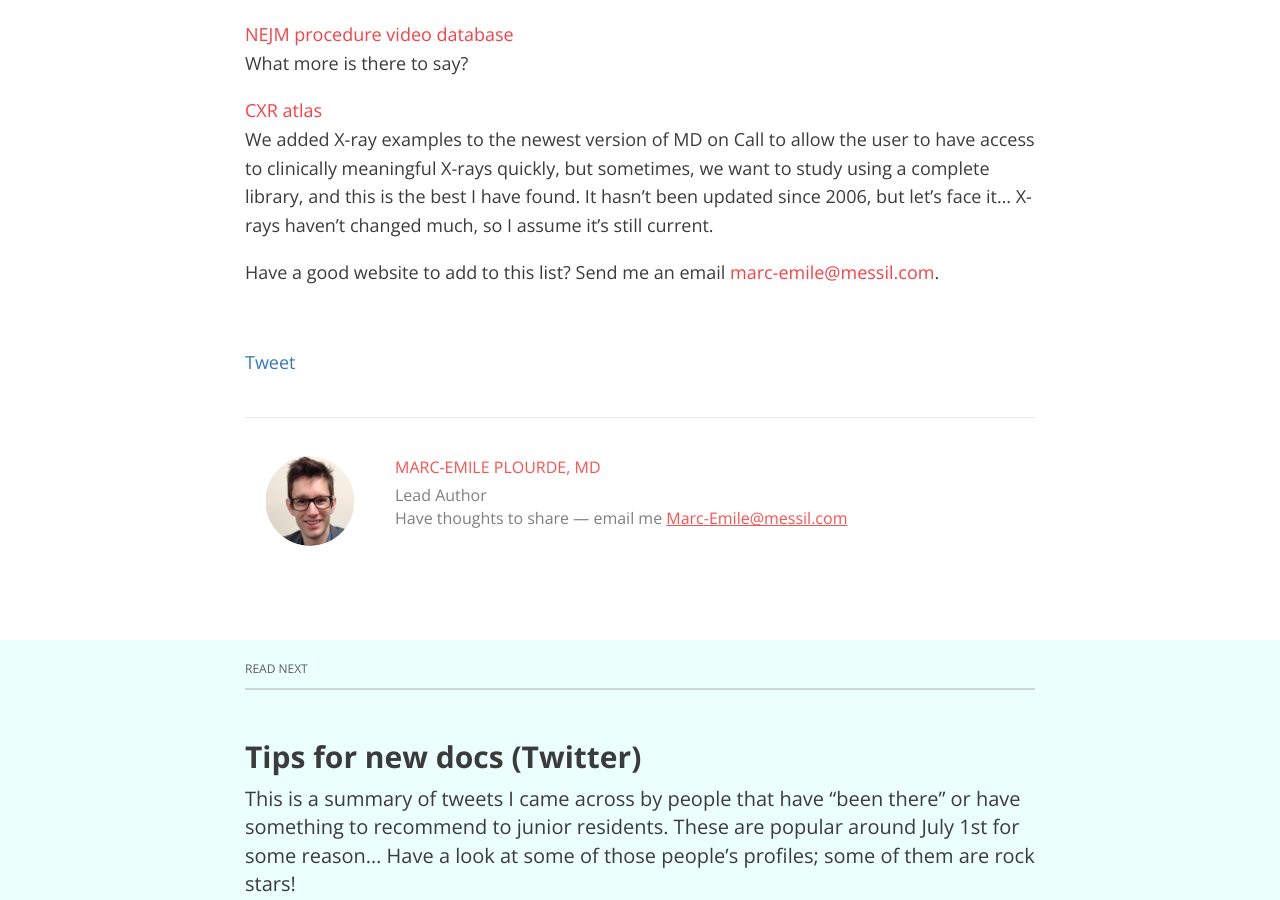
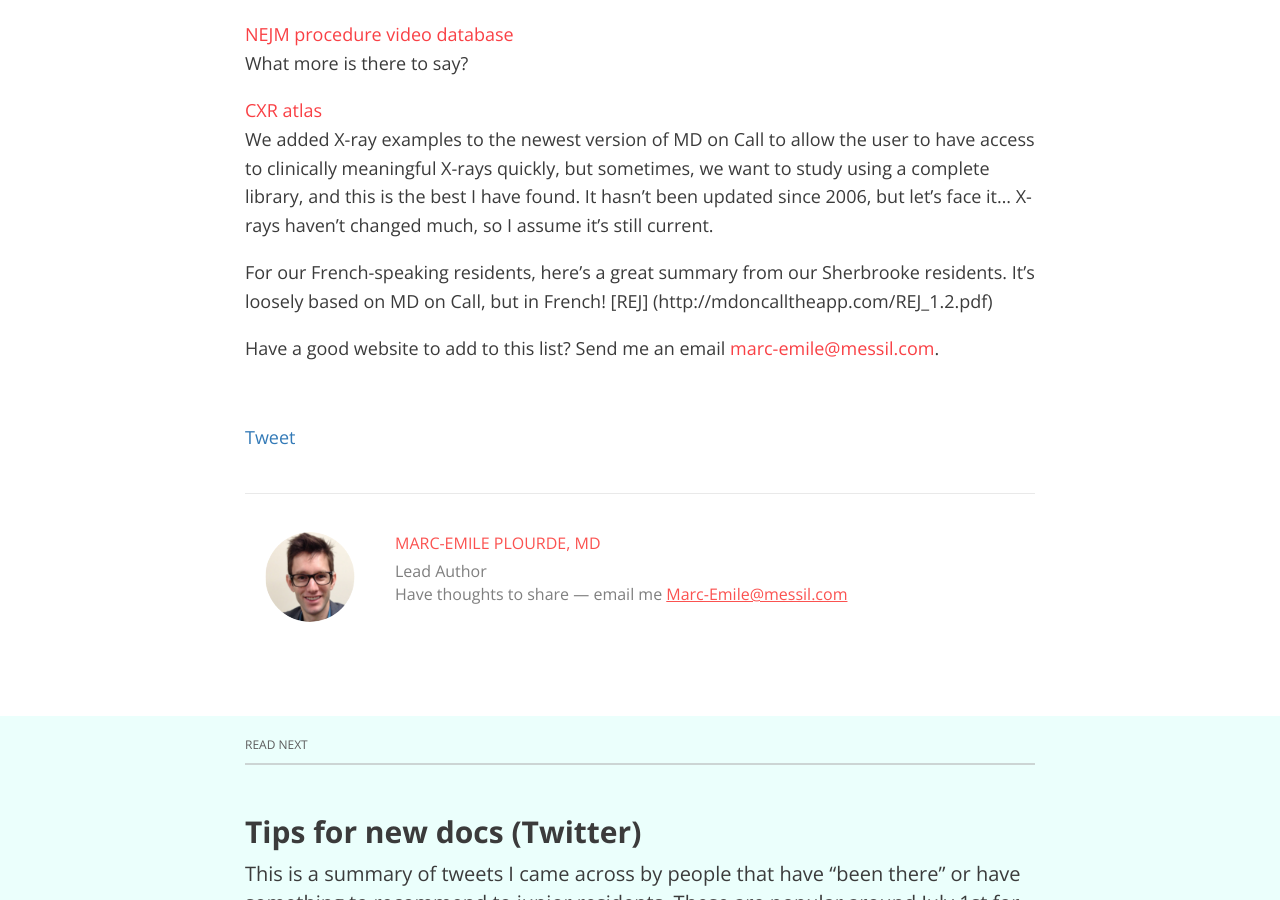
Before and after one commit to Messil/messil.github.io, a Jekyll site: the page built from _posts/2015-04-04-online-resources.markdown, in a window 1280 px wide and 900 px high, scrolled down 832 px. Built offline with Jekyll 4.4.1, drawn with Linux system fonts in a browser that asks for light colours; comment, search, counter and statistics services are not loaded.

Commit message:
Add online resource

```diff
--- a/_posts/2015-04-04-online-resources.markdown
+++ b/_posts/2015-04-04-online-resources.markdown
@@ -25,4 +25,6 @@ What more is there to say?
 [CXR atlas](http://www.meddean.luc.edu/lumen/meded/medicine/pulmonar/cxr/atlas/cxratlas_f.htm)
 We added X-ray examples to the newest version of MD on Call to allow the user to have access to clinically meaningful X-rays quickly, but sometimes, we want to study using a complete library, and this is the best I have found. It hasn’t been updated since 2006, but let’s face it… X-rays haven’t changed much, so I assume it’s still current.
 
+For our French-speaking residents, here’s a great summary from our Sherbrooke residents. It’s loosely based on MD on Call, but in French! [REJ] (http://mdoncalltheapp.com/REJ_1.2.pdf)
+
 Have a good website to add to this list? Send me an email <mailto:marc-emile@messil.com>.
```
Also changed, not shown: 1 other file.
